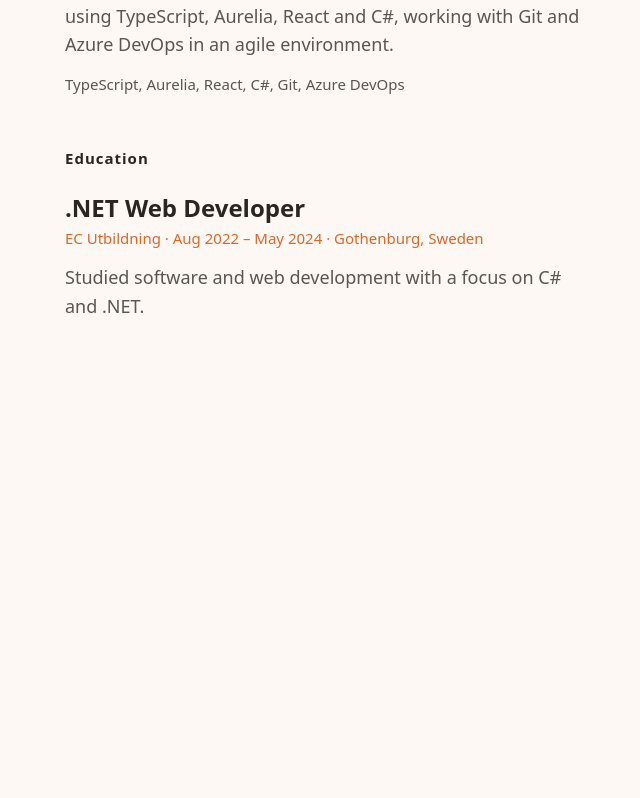
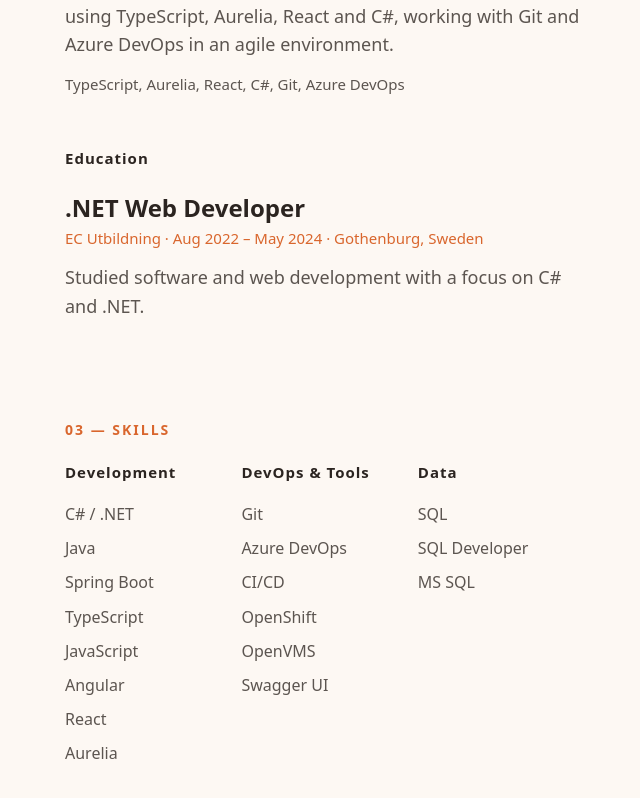
Before and after one commit to nikoradic/portfolio, a React (Vite) app: page / in a window 1280 px wide. Shown: the part 1005-1803 px from the top of the page, without its empty margins (215-855 px from the left). Before the commit the page ends 1422 px from the top, so only its background shows below. Built offline with nearby package versions, Linux system fonts and the light colour scheme.

Commit message:
Add skills section

```diff
--- a/src/App.css
+++ b/src/App.css
@@ -106,6 +106,31 @@
   color: var(--text-h);
 }
 
+.skills-grid {
+  width: 100%;
+  display: grid;
+  grid-template-columns: repeat(3, 1fr);
+  gap: 48px;
+}
+
+.skills-group .subheading {
+  margin: 0 0 16px;
+}
+
+.skills-list {
+  list-style: none;
+  margin: 0;
+  padding: 0;
+  display: flex;
+  flex-direction: column;
+  gap: 8px;
+}
+
+.skills-list li {
+  font-size: 16px;
+  color: var(--text);
+}
+
 @media (max-width: 600px) {
   .app {
     padding: 64px 20px;
@@ -115,4 +140,9 @@
   .app h1 {
     font-size: 36px;
   }
+
+  .skills-grid {
+    grid-template-columns: 1fr;
+    gap: 32px;
+  }
 }
--- a/src/App.tsx
+++ b/src/App.tsx
@@ -70,6 +70,43 @@
             </p>
           </div>
         </section>
+        <section className="section" id="skills">
+          <p className="label">03 — SKILLS</p>
+          <div className="skills-grid">
+            <div className="skills-group">
+              <h4 className="subheading">Development</h4>
+              <ul className="skills-list">
+                <li>C# / .NET</li>
+                <li>Java</li>
+                <li>Spring Boot</li>
+                <li>TypeScript</li>
+                <li>JavaScript</li>
+                <li>Angular</li>
+                <li>React</li>
+                <li>Aurelia</li>
+              </ul>
+            </div>
+            <div className="skills-group">
+              <h4 className="subheading">DevOps &amp; Tools</h4>
+              <ul className="skills-list">
+                <li>Git</li>
+                <li>Azure DevOps</li>
+                <li>CI/CD</li>
+                <li>OpenShift</li>
+                <li>OpenVMS</li>
+                <li>Swagger UI</li>
+              </ul>
+            </div>
+            <div className="skills-group">
+              <h4 className="subheading">Data</h4>
+              <ul className="skills-list">
+                <li>SQL</li>
+                <li>SQL Developer</li>
+                <li>MS SQL</li>
+              </ul>
+            </div>
+          </div>
+        </section>
       </main>
     </>
   )
```
